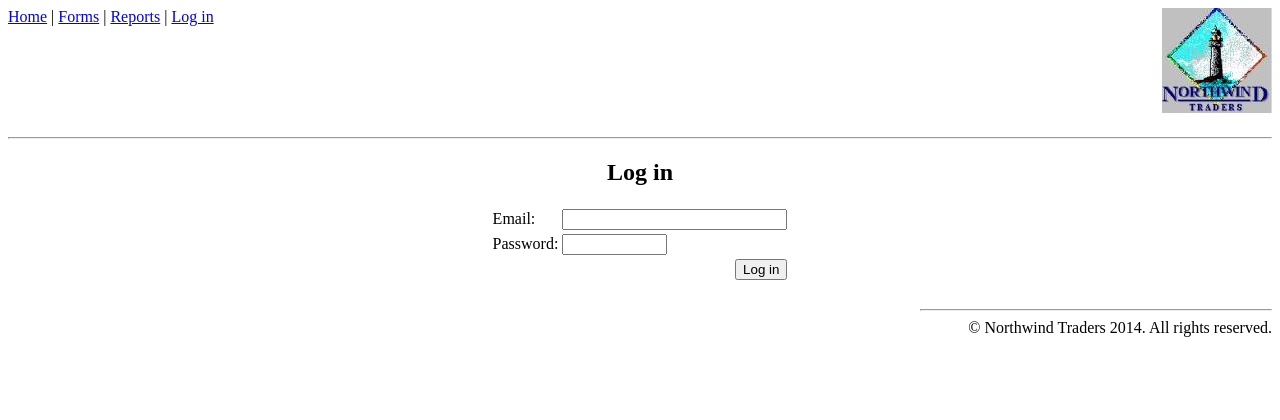
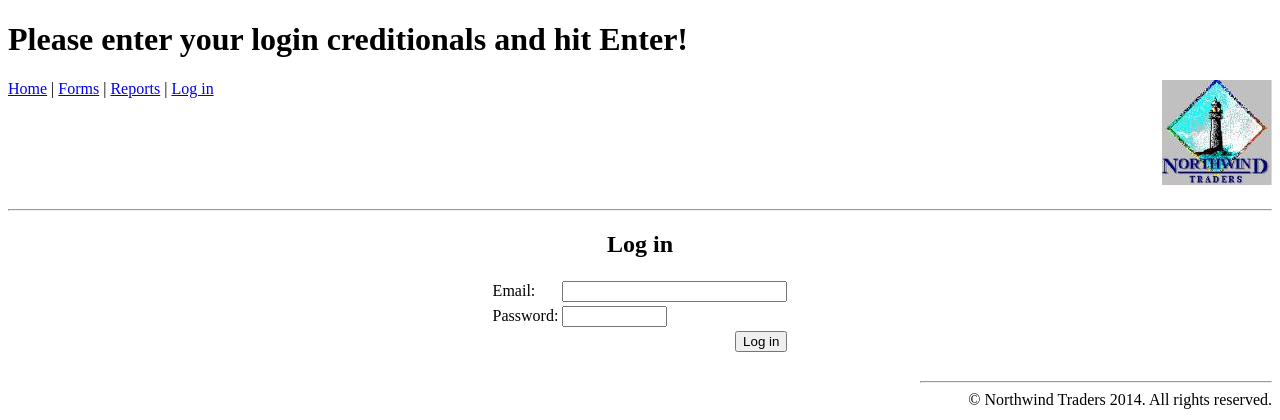
Before and after one commit to sathyabaman-kanesalingam/test_website, a PHP site: page /SimpleLogin.php in a window 1280 px wide. Shown: the top 420 px of the page. Run offline with PHP 8.4, Linux system fonts and the light colour scheme.

Commit message:
login page edit

```diff
--- a/SimpleLogin.php
+++ b/SimpleLogin.php
@@ -5,6 +5,7 @@
 <title>Login Page</title>
 </head>
 <body>
+<h1>Please enter your login creditionals and hit Enter! </h1>
 <?php
 	require 'Includes/Header.php';
 
```
